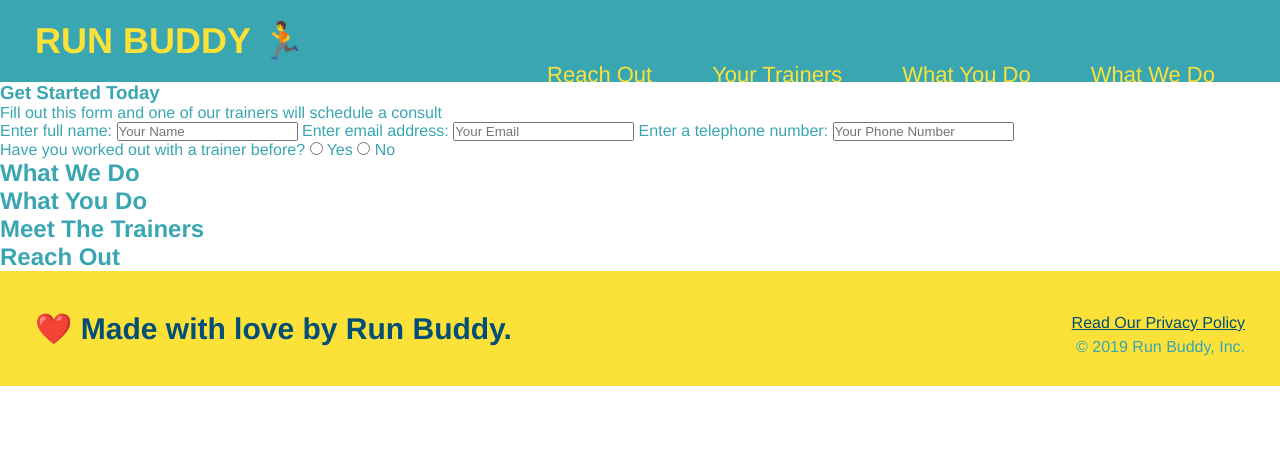
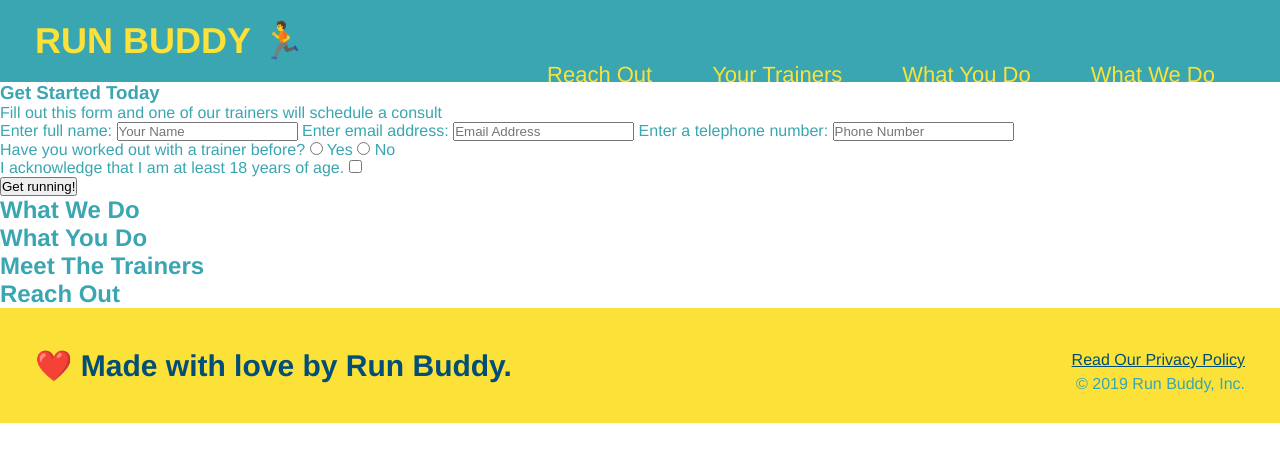
Before and after one commit to monikachomiak/run-buddy, a plain HTML site: page index.html in a window 1280 px wide. Drawn offline with Linux system fonts and the light colour scheme.

Commit message:
modified fields

```diff
--- a/index.html
+++ b/index.html
@@ -45,10 +45,10 @@
          <form>
              <label for="name">Enter full name:</label>
              <input type="text" placeholder="Your Name" name="name" id="name" />
-             <label for="email address">Enter email address:</label>
-             <input type="text" placeholder="Your Email" name="email address" id="email address" />
-             <label for="phone number">Enter a telephone number:</label>
-             <input type="text" placeholder="Your Phone Number" name="phone number" id="phone number" />
+             <label for="email">Enter email address:</label>
+             <input type="email" placeholder="Email Address" name="email" id="email" />
+             <label for="phone">Enter a telephone number:</label>
+             <input type="tel" placeholder="Phone Number" name="phone number" id="phone number" />
              <p>
                  Have you worked out with a trainer before?
                  <input type="radio" name="trainer-confirm" id="trainer-yes" />
@@ -56,6 +56,15 @@
                  <input type="radio" name="trainer-confirm" id="trainer-no" />
                  <label for="trainer-no">No</label>
              </p>
+             <p>
+                 <label for="checkbox" >
+                    I acknowledge that I am at least 18 years of age.
+                </label>
+                <input type="checkbox" name="age-confirm" id="checkbox" />
+             </p>
+             <button type="submit">
+                 Get running!
+             </button>
          </form>
            </div>
         </section>
```
